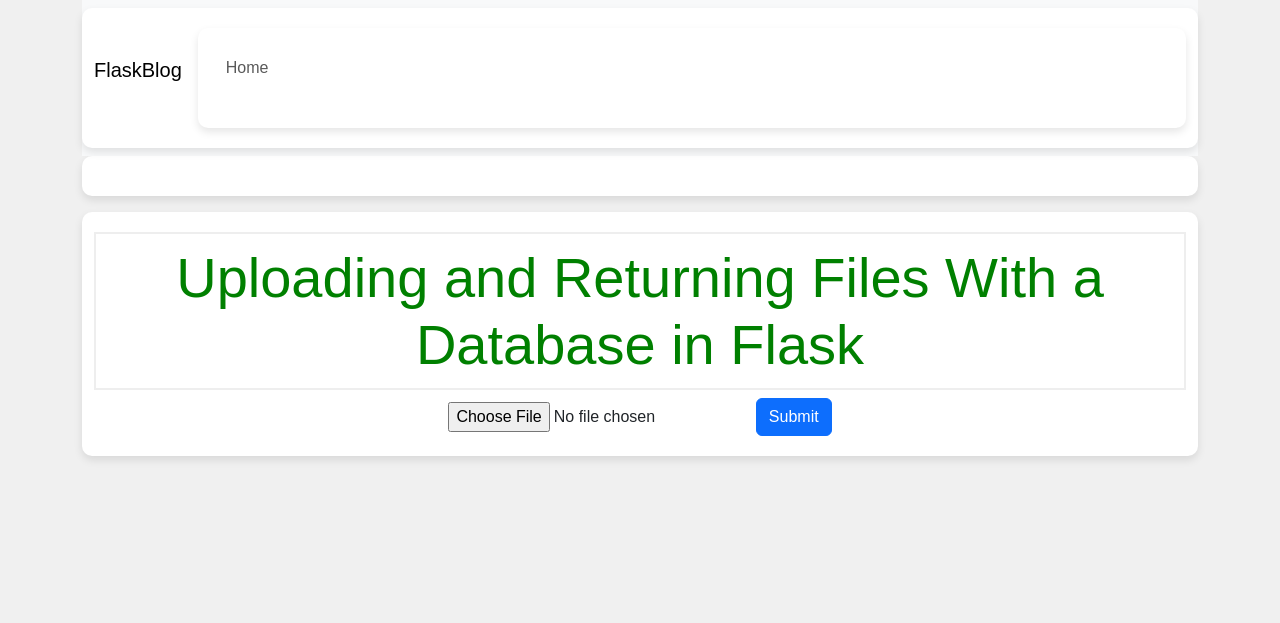
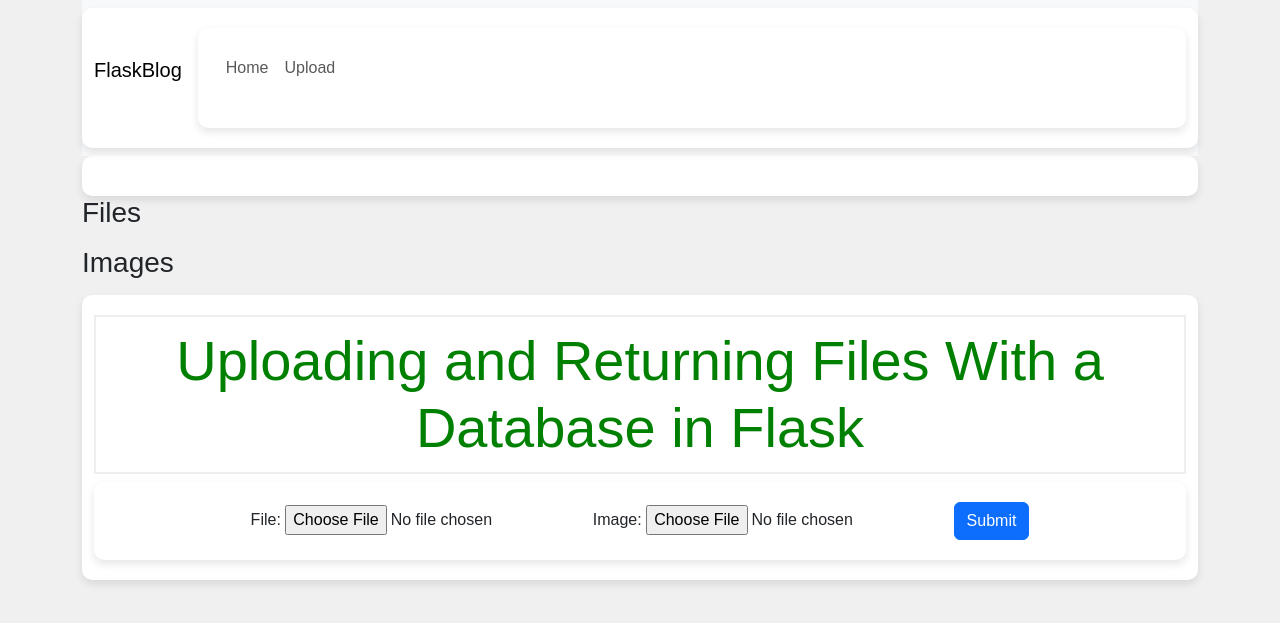
Before and after one commit to GoIteensCources/upload_files, a Flask app: page /upload in a window 1280 px wide. Shown: the top 623 px of the page. Run offline with Flask 3, Linux system fonts and the light colour scheme.

Commit message:
adding and showing images from database

```diff
--- a/app/__init__.py
+++ b/app/__init__.py
@@ -21,3 +21,9 @@
 db.init_app(app)
 
 from app.routes import *
+from app.filters import *
+
+
+@app.route('/media/<path:filename>')
+def media(filename):
+    return send_from_directory('media', filename)
--- a/app/models.py
+++ b/app/models.py
@@ -11,3 +11,6 @@
     id: Mapped[int] = mapped_column(primary_key=True)
     filename: Mapped[str] = mapped_column(sa.String(125))
     data_file: Mapped[bytes] = mapped_column(sa.LargeBinary)
+
+    imgname: Mapped[str] = mapped_column(sa.String(255))
+    data_img: Mapped[bytes] = mapped_column(sa.LargeBinary)
--- a/app/routes.py
+++ b/app/routes.py
@@ -1,8 +1,13 @@
+import base64
 import json
+import os
+import copy
 from io import BytesIO
 
 import requests
-from flask import render_template, redirect, request, url_for, flash, send_file
+from flask import render_template, redirect, request, url_for, flash, send_file, send_from_directory
+from werkzeug.utils import secure_filename
+
 from app import app, db
 from app.models import UploadModel
 
@@ -18,14 +23,38 @@
 @app.route('/upload', methods=['GET', 'POST'])
 def upload_file():
     if request.method == 'POST':
-        file = request.files['file']
-        upload = UploadModel(filename=file.filename, data_file=file.read())
+        file = request.files['file_load']
+        image_file = request.files['image_load']
+
+        filename = secure_filename(image_file.filename)
+        print(filename)
+
+        if not os.path.exists(app.config['UPLOAD_FOLDER']):
+            os.makedirs(app.config['UPLOAD_FOLDER'])
+
+        image_path = os.path.join(app.config['UPLOAD_FOLDER'], filename)
+        print(image_path)
+        image_file.save(image_path)
+
+        with open(image_path, 'rb') as f:
+            image_data = f.read()
+
+        upload = UploadModel(filename=file.filename,
+                             data_file=file.read(),
+
+                             imgname=filename,
+                             data_img=image_data
+                             )
+
         db.session.add(upload)
         db.session.commit()
-        flash(f'Uploaded: {file.filename}')
+        flash(f'Uploaded: {file.filename} Image: {filename}')
 
     files = db.session.execute(db.select(UploadModel)).scalars()
-    return render_template('upload_file.html', files=files)
+    return render_template('upload_file.html',
+                           pref=app.config["BASE_DIR"],
+                           files=list(files)
+                           )
 
 
 @app.route('/download/<int:upload_id>/')
--- a/app/templates/components/__navbar.html
+++ b/app/templates/components/__navbar.html
@@ -11,6 +11,9 @@
           <li class="nav-item">
             <a class="nav-link" aria-current="page" href="{{url_for('index')}}">Home</a>
           </li>
+        <li class="nav-item">
+            <a class="nav-link" aria-current="page" href="{{url_for('upload_file')}}">Upload</a>
+          </li>
 
       </ul>
     </div>
--- a/app/templates/index.html
+++ b/app/templates/index.html
@@ -1,12 +1,12 @@
 {% extends 'base.html' %}
 
 {% block content %}
-    <h1>{% block title %} Welcome to ... {% endblock %}</h1>
-
+    <h1>{% block title %} Welcome to Load file and Images {% endblock %}</h1>
     <div class="container">
         {% for k, v in data.items() %}
-        <p>{{k}}==============={{v}}</p>
+            <p>{{k}}==============={{v}}</p>
         {% endfor %}
+
     </div>
 
 {% endblock %}
--- a/app/templates/upload_file.html
+++ b/app/templates/upload_file.html
@@ -4,19 +4,36 @@
 
     {% include 'components/__flash_message.html' %}
 
+    <h3>Files</h3>
     <ul>
         {% for file in files %}
         <li> <a href="{{ url_for('download', upload_id=file.id) }}">{{file.filename}}</a> </li>
         {% endfor %}
     </ul>
+    <h3>Images</h3>
 
+    <ul>
+        {% for img in files %}
+        <p>{{img.imgname}}</p>
+        <li> image_as_blob: <img src="{{img.data_img|to_base64 }}" alt="Image" width="150" style="vertical-align:middle;margin:50px 0px"/> </li>
+        <li> image_as_path: <img src="{{url_for('media', filename=img.imgname)}}" alt="Image name" width="150" style="vertical-align:middle;margin:50px 0px"/> </li>
+
+        {% endfor %}
+    </ul>
 
     <div class="container">
         <h1 class="display-4"> Uploading and Returning Files With a Database in Flask  </h1>
 
         <form method="POST" action="{{url_for('upload_file')}}" enctype="multipart/form-data">
-            <input type="file" name="file">
-            <button class="btn btn-primary">Submit</button>
+            <div>
+                <label for="file_load">File: </label>
+                <input type="file" id="file_load" name="file_load">
+
+                <label for="image_load">Image:</label>
+                <input type="file" id="image_load" name="image_load">
+
+                <button class="btn btn-primary">Submit</button>
+            </div>
         </form>
     </div>
 
--- a/run.py
+++ b/run.py
@@ -1,8 +1,13 @@
+import os
+
 from app import app
 
 from app.models import *
 
 
 if __name__ == "__main__":
+    if not os.path.exists(app.config['UPLOAD_FOLDER']):
+        os.makedirs(app.config['UPLOAD_FOLDER'])
+
     print(app.url_map)
     app.run()
--- a/settings.py
+++ b/settings.py
@@ -6,3 +6,5 @@
     DEBUG = True
     SQLALCHEMY_DATABASE_URI = f'sqlite:///db_{BASE_DIR.split("/")[-1]}.db'
     SECRET_KEY = 'your secret key'
+    # UPLOAD_FOLDER = os.path.join(BASE_DIR, "media")
+    UPLOAD_FOLDER = os.path.join("app/media")
```
Also changed, not shown: app/filters.py (added, +8 -0 lines), app/media/0e8576e420ff9a29d5a9fb061240e0a33936c8ce_1024_1024.jpeg (added), app/media/imgonline-com-ua-2to1-CtoWwnbq3WL.jpg (added), app/media/imgonline-com-ua-2to1-NuxNaEjgeDqS.jpg (added).
